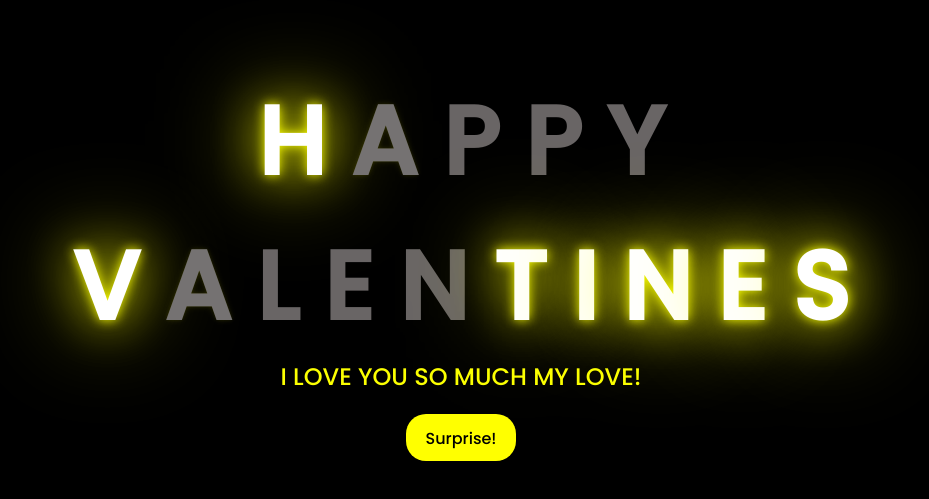
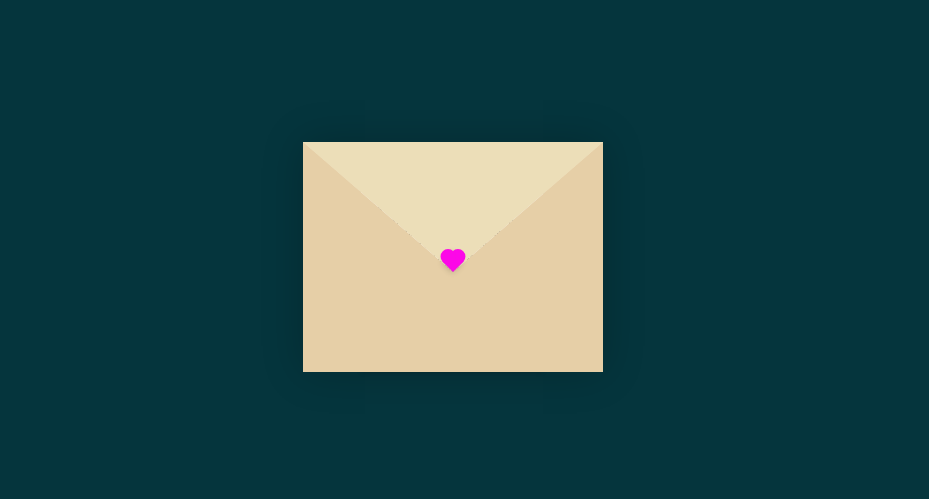
Before and after one commit to kairul27/kairul27, a plain HTML site: page index.html in a window 1280 px wide. Shown: the part 143-642 px from the top of the page, without its empty margins (187-1116 px from the left). Drawn offline with Linux system fonts and the light colour scheme; files that its build step writes are made by us from their sources.

Commit message:
Add files via upload

```diff
--- a/index.html
+++ b/index.html
@@ -4,40 +4,33 @@
     <meta charset="UTF-8">
     <meta http-equiv="X-UA-Compatible" content="IE=edge">
     <meta name="viewport" content="width=device-width, initial-scale=1.0">
-    <link rel="stylesheet" href="css/style.css">
-    <link rel="icon" href="img/flowers.png" type="image/x-icon">
-    <title>I love you my psych!</title>
+    <title>CSS Envelope + Letter (Open/Close on Click)</title>
+    <link rel="stylesheet" href="./style.css">
 </head>
 <body>
-    <div class="greetings">
-
-        <span>H</span>
-        <span>A</span>
-        <span>P</span>
-        <span>P</span>
-        <span>Y</span>
+    <div class="container">
+        <div class="envelope-wrapper">
+            <div class="envelope">
+                <div class="letter">
+                    <div class="text">
+                        <strong>Dear Person.</strong>
+                        <p>
+                            My Dearest Kim, <br>
+                            As Valentine's Day arrives, it's a beautiful reminder of the love and joy you bring into my life every single day.
+                            In your eyes,  I find my home, my solace, and my greatest adventure. More Valentines
+                            bonds with you, I love you so much, I will always do mahal.
+                        </p>
+                    </div>
+                </div>
+            </div>
+            <div class="heart"></div>
+        </div>
     </div>
-    <div class="greetings">
-        <span>V</span>
-        <span>A</span>
-        <span>L</span>
-        <span>E</span>
-        <span>N</span>
-        <span>T</span>
-        <span>I</span>
-        <span>N</span>
-        <span>E</span>
-        <span>S</span>
-    </div>
-
-    <div class="description">
-        <span>I LOVE YOU SO MUCH MY LOVE!</span>
-    </div>
-    <div class="button">
-        <button>
-            <a href="love.html">Surprise!</a>
-        </button>
-
-    </div>
+    <script>
+        const envelope = document.querySelector('.envelope-wrapper');
+        envelope.addEventListener('click', () => {
+            envelope.classList.toggle('flap');
+        });
+    </script>
 </body>
 </html>
--- a/style.css
+++ b/style.css
@@ -1,98 +1,115 @@
-@import url('https://fonts.googleapis.com/css2?family=Poppins:ital,wght@0,500;1,900&display=swap');
-*{
-    font-family: 'Poppins',cursive;
+:root{
+    --primary: #fff;
+    --bg-color: rgb(5, 53, 61);
+    --bg-envelope-color: #f5edd1;
+    --envelope-tab: #ecdeb8;
+    --envelope-cover: #e6cfa7;
+    --shadow-color: rgba(0, 0, 0, 0.2);
+    --txt-color: #444;
+    --heart-color: rgb(252, 8, 231);
   }
   body{
-    color: azure;
-    width: 100%;
-    height: 100vh;
+    margin: 0;
+    padding: 0;
+    box-sizing: border-box;
+    background: var(--bg-color);
     display: flex;
-    flex-direction: column;
     align-items: center;
     justify-content: center;
-    background-color: black;
   }
-.greetings{
-    font-size: 6rem;
-    font-weight: 900;
+  .container {
+    height: 100vh;
+    display: grid;
+    place-items: center;
   }
-.greetings > span{
-    animation: glow 2.5s ease-in-out infinite;
+  .container > .envelope-wrapper {
+    background: var(--bg-envelope-color);
+    box-shadow: 0 0 40px var(--shadow-color);
   }
-@keyframes glow{
-    0%, 100%{
-        color: #fff;
-        text-shadow: 0 0 12px #fbff00, 0 0 50px #fbff00, 0 0 100px #fbff00;
+  .envelope-wrapper > .envelope {
+    position: relative;
+    width: 300px;
+    height: 230px;
   }
-    10%, 90%{
-        color: #696565;
-        text-shadow: none;
+  .envelope-wrapper > .envelope::before {
+    content: "";
+    position: absolute;
+    top: 0;
+    z-index: 2;
+    border-top: 130px solid var(--envelope-tab);
+    border-right: 150px solid transparent;
+    border-left: 150px solid transparent;
+    transform-origin: top;
+    transition: all 0.5s ease-in-out 0.7s;
   }
+  .envelope-wrapper > .envelope::after {
+    content: "";
+    position: absolute;
+    z-index: 2;
+    width: 0px;
+    height: 0px;
+    border-top: 130px solid transparent;
+    border-right: 150px solid var(--envelope-cover);
+    border-bottom: 100px solid var(--envelope-cover);
+    border-left: 150px solid var(--envelope-cover);
   }
-.greetings > span:nth-child(2){
-    animation-delay: .2s ;
-}
-.greetings > span:nth-child(3){
-    animation-delay: .4s ;
-}
-.greetings > span:nth-child(4){
-    animation-delay: .6s;
-}
-.greetings > span:nth-child(5){
-    animation-delay: .8s;
+  .envelope > .letter {
+    position: absolute;
+    right: 20%;
+    bottom: 0;
+    width: 54%;
+    height: 80%;
+    background: var(--primary);
+    text-align: center;
+    transition: all 1s ease-in-out;
+    box-shadow: 0 0 5px var(--shadow-color);
+    padding: 20px 10px;
   }
 
-.description{
-    font-size: 1.5rem;
-    margin-bottom: 20px;
+  .envelope > .letter > .text {
+    font-family: 'Gill Sans', 'Gill Sans MT', Calibri, 'Trebuchet MS', sans-serif;
+    color: var(--txt-color);
+    text-align: left;
+    font-size: 10px;
   }
-
-.button a{
-    text-decoration: none;
-    font-size: 1rem;
-    color: #111;
+  .heart {
+    position: absolute;
+    top: 50%;
+    left: 50%;
+    width: 15px;
+    height: 15px;
+    background: var(--heart-color);
+    z-index: 4;
+    transform: translate(-50%, -20%) rotate(45deg);
+    transition: transform 0.5s ease-in-out 1s;
+    box-shadow: 0 1px 6px var(--shadow-color);
+    cursor: pointer;
   }
-
-@media screen and (max-width:574px){
-    .greetings{
-        display: block;
-        font-size: 3rem;
-        font-weight: 500;
-        text-align: center;
+  .heart:before,
+  .heart:after {
+    content: "";
+    position: absolute;
+    width: 15px;
+    height: 15px;
+    background-color: var(--heart-color);
+    border-radius: 50%;
   }
-    .description{
-        font-size: 1rem;
+  .heart:before {
+    top: -7.5px;
   }
-
-    .button a{
-        font-size: .5rem;
+  .heart:after {
+    right: 7.5px;
   }
+  .flap > .envelope:before {
+    transform: rotateX(180deg);
+    z-index: 0;
   }
-
-.description{
-    color: #fbff00;
+  .flap > .envelope > .letter {
+    bottom: 100px;
+    transform: scale(1.5);
+    transition-delay: 1s;
   }
-
-/* Estilo para el botón */
-.button button {
-    background-color: yellow; /* Fondo amarillo */
-    border: none; /* Sin bordes */
-    padding: 10px 20px; /* Ajusta el relleno según tu preferencia */
-    font-size: 18px; /* Tamaño de fuente */
-    cursor: pointer;
-    position: relative; /* Necesario para el resplandor */
-    border-radius: 20px; /* Esquinas redondeadas */
-    transition: background-color 0.3s ease-in-out; /* Transición suave para el color de fondo */
+  .flap > .heart {
+    transform: rotate(90deg);
+    transition-delay: 0.4s;
   }
-
-  /* Estilo para el enlace dentro del botón */
-  .button button a {
-    text-decoration: none; /* Elimina el subrayado del enlace */
-    color: inherit; /* Hereda el color del texto del botón */
-  }
-
-  /* Efecto de resplandor al pasar el cursor sobre el botón */
-  .button button:hover {
-    background-color: orange; /* Cambia el color de fondo al pasar el mouse a naranja */
-    box-shadow: 0 0 10px yellow, 0 0 20px yellow, 0 0 30px yellow; /* Efecto de resplandor amarillo */
-  }
```
Lines whose indentation alone changed are shown as unchanged.
